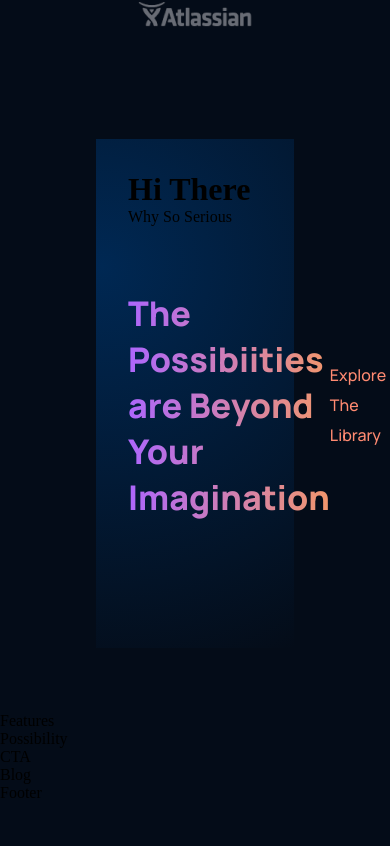
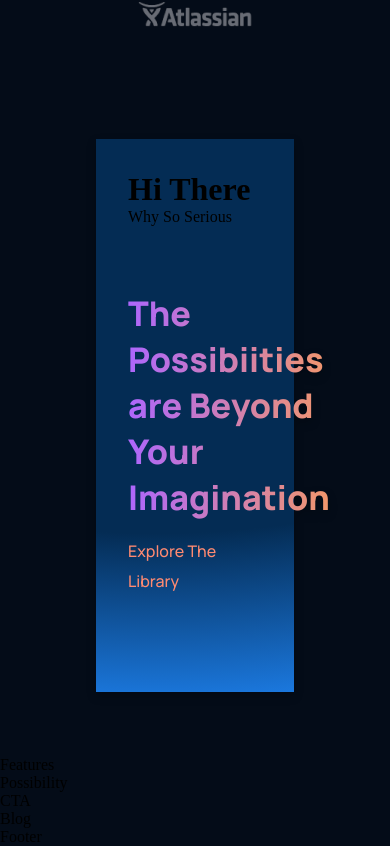
Before and after one commit to devravindu/synapsehub, a React (Create React App) app: page / in a window 390 px wide. Shown: the part 972-1818 px from the top of the page. Before the commit the page ends 1774 px from the top, so only its background shows below. Built offline with nearby package versions, Linux system fonts and the light colour scheme.

Commit message:
Update Feature component and Whatsynapsehub CSS styles

```diff
--- a/src/containers/whatsynapsehub/whatsynapsehub.css
+++ b/src/containers/whatsynapsehub/whatsynapsehub.css
@@ -5,19 +5,21 @@
     padding: 2rem;
     background: var(--color-footer);
     /* ff 3.6+ */
-    background: -moz-radial-gradient(circle at 3% 25%, rgba(0, 40, 83, 1) 0%, rgba(4, 12, 24, 1) 100%);
+    background:-moz-radial-gradient(circle at 30% -100%, #042c54 25%, rgba(4, 44, 84, 1) 85%, rgba(27, 120, 222, 1) 100%);
 
     /* safari 5.1+,chrome 10+ */
-    background: -webkit-radial-gradient(circle at 3% 25%, rgba(0, 40, 83, 1) 0%, rgba(4, 12, 24, 1) 100%);
+    background:-webkit-radial-gradient(circle at 30% -100%, #042c54 25%, rgba(4, 44, 84, 1) 85%, rgba(27, 120, 222, 1) 100%);
 
     /* opera 11.10+ */
-    background: -o-radial-gradient(circle at 3% 25%, rgba(0, 40, 83, 1) 0%, rgba(4, 12, 24, 1) 100%);
+    background:-o-radial-gradient(circle at 30% -100%, #042c54 25%, rgba(4, 44, 84, 1) 85%, rgba(27, 120, 222, 1) 100%);
 
     /* ie 10+ */
-    background: -ms-radial-gradient(circle at 3% 25%, rgba(0, 40, 83, 1) 0%, rgba(4, 12, 24, 1) 100%);
+    background:-ms-radial-gradient(circle at 30% -100%, #042c54 25%, rgba(4, 44, 84, 1) 85%, rgba(27, 120, 222, 1) 100%);
 
     /* global 92%+ browsers support */
-    background: radial-gradient(circle at 3% 25%, rgba(0, 40, 83, 1) 0%, rgba(4, 12, 24, 1) 100%);
+    background:radial-gradient(circle at 30% -100%, #042c54 25%, rgba(4, 44, 84, 1) 85%, rgba(27, 120, 222, 1) 100%);
+
+    filter: drop-shadow(0px 4px 4px rgba(0, 0, 0, 0.25));
 }
 
 .synapsehub__what-synapse-hub__feature {
@@ -65,3 +67,40 @@
 
     margin: 2rem;
 }
+
+@media screen and (max-width: 850px) {
+    .synapsehub__what-synapse-hub__heading {
+        flex-direction: column;
+        align-items: flex-start;
+        margin-bottom: 0rem;
+    }
+
+    .synapsehub__what-synapse-hub__heading p {
+        margin-top: 1rem;
+    }
+}
+
+@media screen and (max-width: 650px) {
+    /* Customizing feature component as per needs */
+    .synapsehub__what-synapse-hub-feature .gpt3__features-container__feature {
+        flex-direction: column;
+    }
+
+    /* Customizing feature component as per needs */
+    .synapsehub__what-synapse-hub-feature .gpt3__features-container__feature-text {
+        margin-top: 0.5rem;
+    }
+
+    .synapsehub__what-synapse-hub-heading h1 {
+        font-size: 28px;
+        line-height: 40px;
+    }
+}
+
+@media screen and (max-width: 350px) {
+    /* Customizing feature component as per needs */
+    .synapsehub__what-synapse-hub__container .gpt3__features-container__feature {
+        margin: 1rem 0;
+        min-width: 100%;
+    }
+}
```
Also changed, not shown: src/components/feature/Feature.jsx (line endings or trailing spaces).
